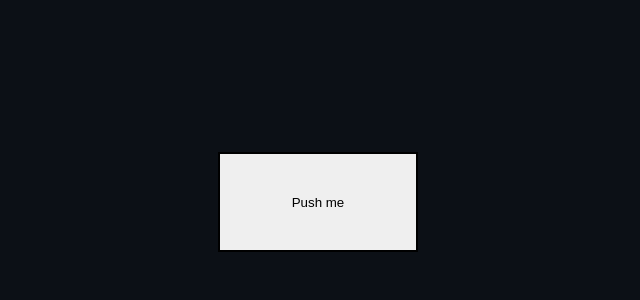
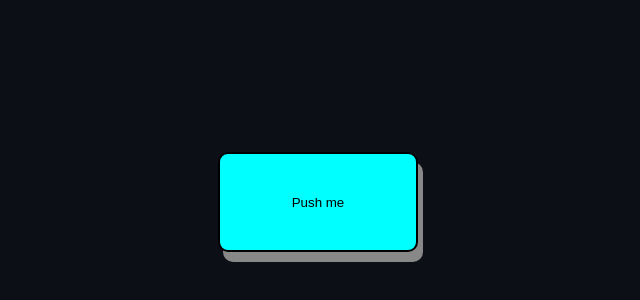
Before and after one commit to DavidWas/react-test, a React (Create React App) app: page / in a window 1280 px wide. Shown: the part 198-498 px from the top of the page, without its empty margins (322-962 px from the left). Built offline with nearby package versions, Linux system fonts and the light colour scheme.

Commit message:
Added Styles

```diff
--- a/src/components/TiltTest.tsx
+++ b/src/components/TiltTest.tsx
@@ -22,7 +22,7 @@ const TiltTest = () => {
         // @ts-ignore
 
         <div ref={tiltRef}>
-            <button type={"button"} style={{borderStyle:"solid", borderWidth:2, borderColor:"black",height:100, width: 200}}>Push me</button>
+            <button type={"button"} style={{boxShadow: '5px 10px #888888' , backgroundColor:"cyan",borderRadius:10, borderStyle:"solid", borderWidth:2, borderColor:"black",height:100, width: 200}}>Push me</button>
         </div>
     )
 }
```
Also changed, not shown: 1 other file (tests, documents, lock files or other folders).
